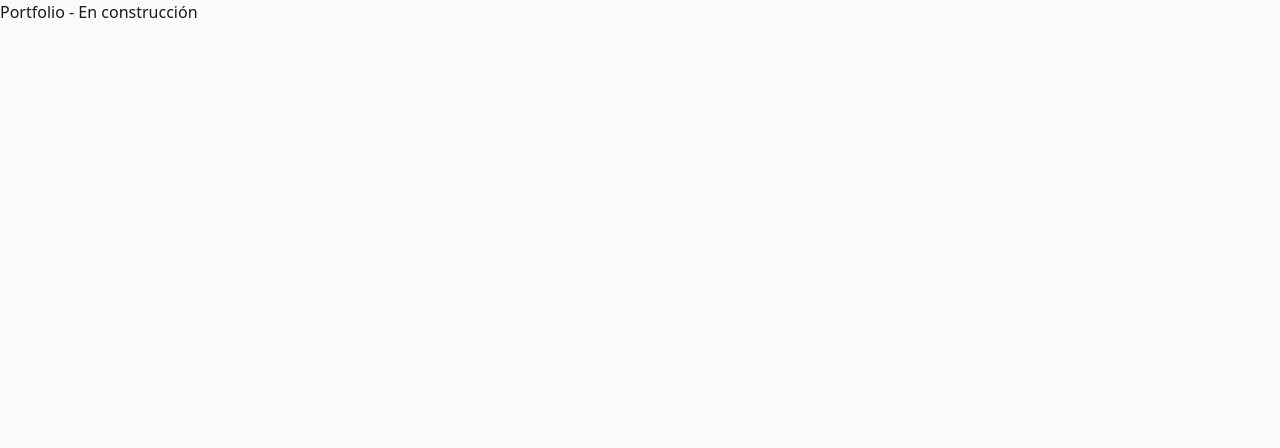
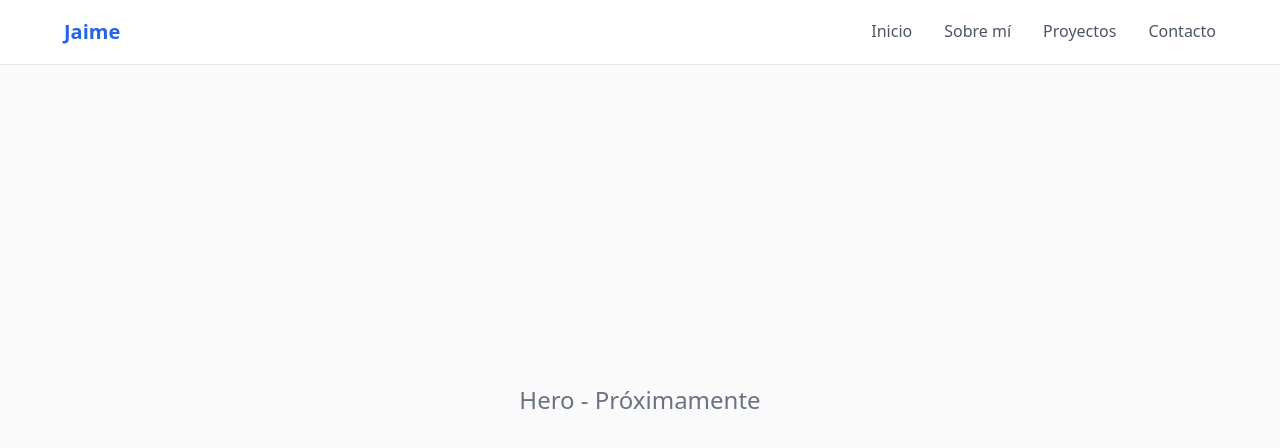
Before and after one commit to bjacklender726-ui/Porfolio, a React (Vite) app in the folder portfolio/client/: page / in a window 1280 px wide. Shown: the top 448 px of the page. Built offline with nearby package versions, Linux system fonts and the light colour scheme.

Commit message:
feat(ui): componente Navbar con navegación

```diff
--- a/portfolio/client/src/App.jsx
+++ b/portfolio/client/src/App.jsx
@@ -1,7 +1,23 @@
+import Navbar from './components/Navbar.jsx'
+
 function App() {
   return (
     <div className="app">
-      <p>Portfolio - En construcción</p>
+      <Navbar />
+      <main>
+        <section id="hero" style={{ height: '100vh', display: 'grid', placeItems: 'center' }}>
+          <p style={{ fontSize: '1.5rem', color: '#6b7280' }}>Hero - Próximamente</p>
+        </section>
+        <section id="about" style={{ height: '100vh', display: 'grid', placeItems: 'center' }}>
+          <p style={{ fontSize: '1.5rem', color: '#6b7280' }}>Sobre mí - Próximamente</p>
+        </section>
+        <section id="projects" style={{ height: '100vh', display: 'grid', placeItems: 'center' }}>
+          <p style={{ fontSize: '1.5rem', color: '#6b7280' }}>Proyectos - Próximamente</p>
+        </section>
+        <section id="contact" style={{ height: '100vh', display: 'grid', placeItems: 'center' }}>
+          <p style={{ fontSize: '1.5rem', color: '#6b7280' }}>Contacto - Próximamente</p>
+        </section>
+      </main>
     </div>
   )
 }
--- /dev/null
+++ b/portfolio/client/src/components/Navbar.jsx
@@ -0,0 +1,100 @@
+import { useState } from 'react'
+
+const links = [
+  { label: 'Inicio', href: '#hero' },
+  { label: 'Sobre mí', href: '#about' },
+  { label: 'Proyectos', href: '#projects' },
+  { label: 'Contacto', href: '#contact' },
+]
+
+function Navbar() {
+  const [open, setOpen] = useState(false)
+
+  return (
+    <nav style={{
+      position: 'fixed',
+      top: 0,
+      width: '100%',
+      background: 'rgba(255,255,255,0.9)',
+      backdropFilter: 'blur(8px)',
+      borderBottom: '1px solid #e5e7eb',
+      zIndex: 1000,
+    }}>
+      <div style={{
+        maxWidth: 1200,
+        margin: '0 auto',
+        display: 'flex',
+        alignItems: 'center',
+        justifyContent: 'space-between',
+        padding: '1rem 1.5rem',
+      }}>
+        <a href="#hero" style={{
+          fontWeight: 700,
+          fontSize: '1.25rem',
+          color: '#2563eb',
+        }}>
+          Jaime
+        </a>
+
+        <button
+          onClick={() => setOpen(!open)}
+          style={{
+            display: 'none',
+            background: 'none',
+            border: 'none',
+            fontSize: '1.5rem',
+            cursor: 'pointer',
+          }}
+          className="menu-toggle"
+        >
+          {open ? '✕' : '☰'}
+        </button>
+
+        <ul style={{
+          display: 'flex',
+          gap: '2rem',
+          listStyle: 'none',
+        }} className="nav-links">
+          {links.map(l => (
+            <li key={l.href}>
+              <a
+                href={l.href}
+                style={{
+                  color: '#4b5563',
+                  fontWeight: 500,
+                  transition: 'color 0.2s',
+                }}
+                onMouseEnter={e => e.target.style.color = '#2563eb'}
+                onMouseLeave={e => e.target.style.color = '#4b5563'}
+              >
+                {l.label}
+              </a>
+            </li>
+          ))}
+        </ul>
+      </div>
+
+      {open && (
+        <div style={{
+          padding: '0 1.5rem 1rem',
+          display: 'flex',
+          flexDirection: 'column',
+          gap: '0.75rem',
+        }} className="mobile-menu">
+          {links.map(l => (
+            <a
+              key={l.href}
+              href={l.href}
+              onClick={() => setOpen(false)}
+              style={{ color: '#4b5563', fontWeight: 500 }}
+            >
+              {l.label}
+            </a>
+          ))}
+        </div>
+      )}
+    </nav>
+  )
+}
+
+export default Navbar
--- a/portfolio/client/src/index.css
+++ b/portfolio/client/src/index.css
@@ -24,3 +24,8 @@ img {
   max-width: 100%;
   display: block;
 }
+
+@media (max-width: 640px) {
+  .nav-links { display: none !important; }
+  .menu-toggle { display: block !important; }
+}
```
